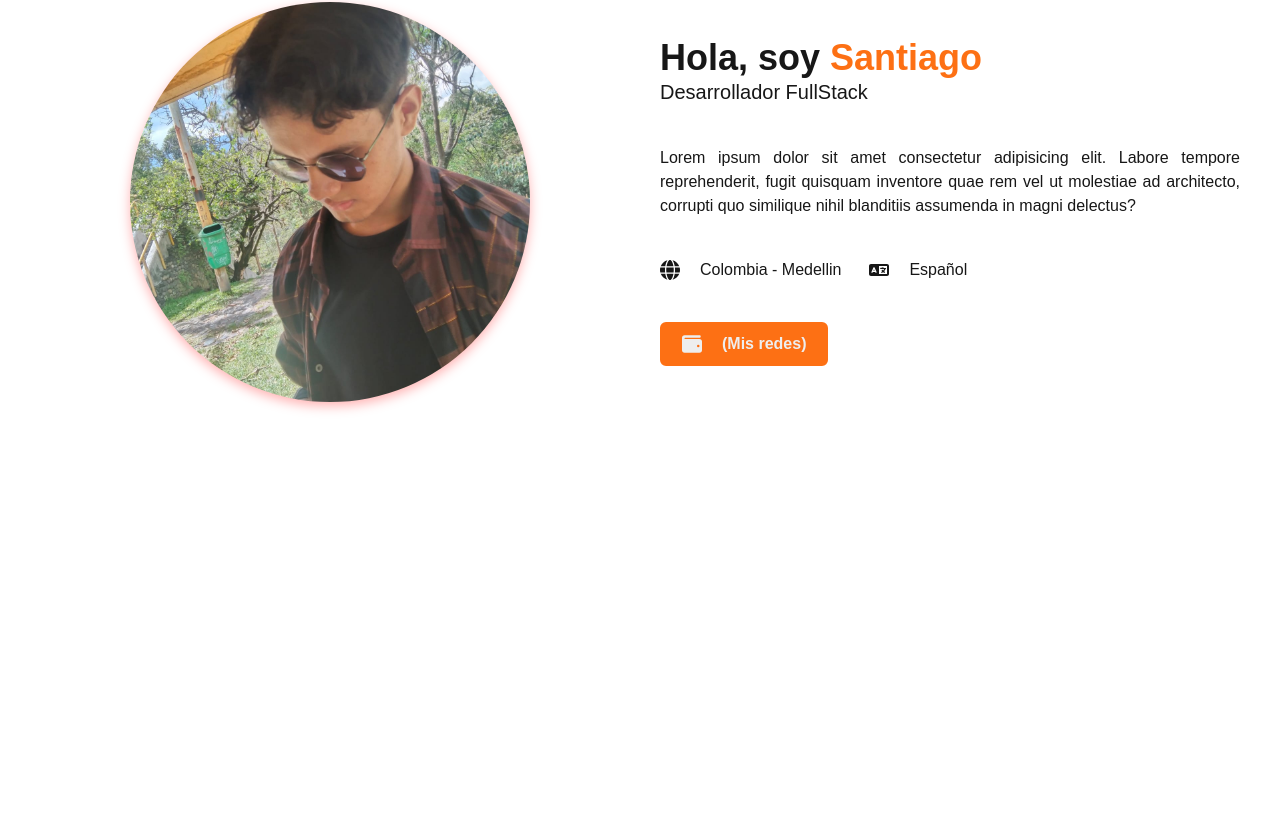
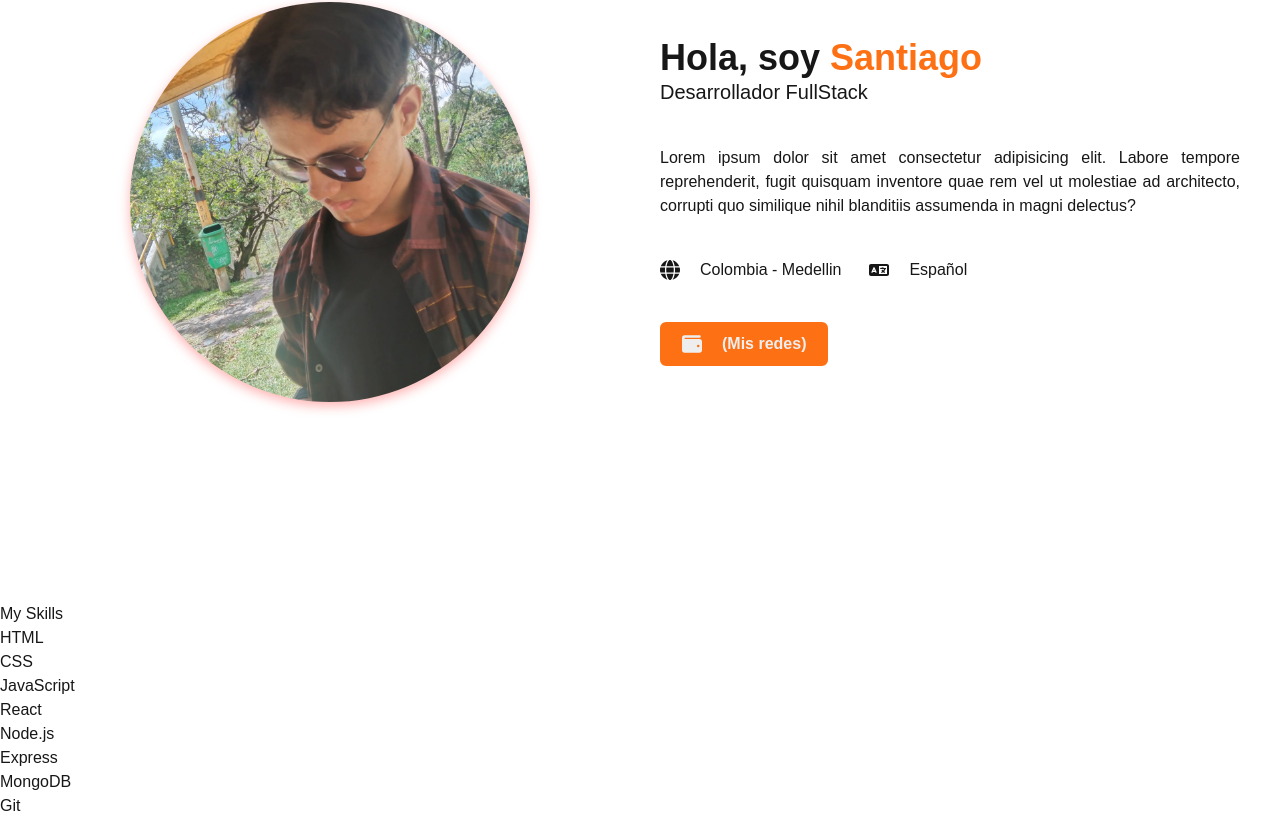
Before and after one commit to expein/portfolio, a Next.js app: page / in a window 1280 px wide. Shown: the part 198-1016 px from the top of the page. Before the commit the page ends 800 px from the top, so only its background shows below. Built offline with nearby package versions, Linux system fonts and the light colour scheme.

Commit message:
beging section of my skills

```diff
--- a/src/app/page.tsx
+++ b/src/app/page.tsx
@@ -1,5 +1,6 @@
 import Drawer from "@/components/Drawer/Drawer";
 import NavBar from "@/components/Navbar/NavBar";
+import SectionMySkills from "@/components/SectionMySkills/SectionMySkills";
 import SectionToMe from "@/components/SectionToMe/SectionToMe";
 
 export default function Home() {
@@ -8,6 +9,7 @@ export default function Home() {
       <div className="max-w-[1440px] w-full">
         <NavBar />
         <SectionToMe />
+        <SectionMySkills />
       </div>
     </div>
   );
--- /dev/null
+++ b/src/components/SectionMySkills/SectionMySkills.tsx
@@ -0,0 +1,19 @@
+const SectionMySkills = () => {
+    return (
+        <section>
+        <h2>My Skills</h2>
+        <ul>
+            <li>HTML</li>
+            <li>CSS</li>
+            <li>JavaScript</li>
+            <li>React</li>
+            <li>Node.js</li>
+            <li>Express</li>
+            <li>MongoDB</li>
+            <li>Git</li>
+        </ul>
+        </section>
+    );
+};
+
+export default SectionMySkills;
```
Also changed, not shown: src/data/AboutMe/AboutMe.ts (deleted).
